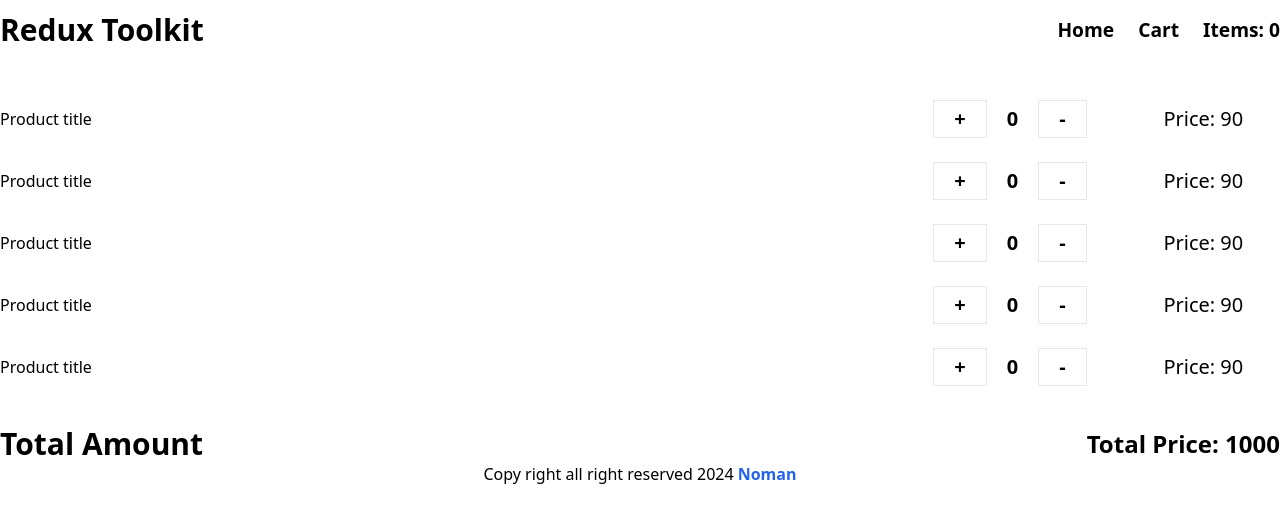
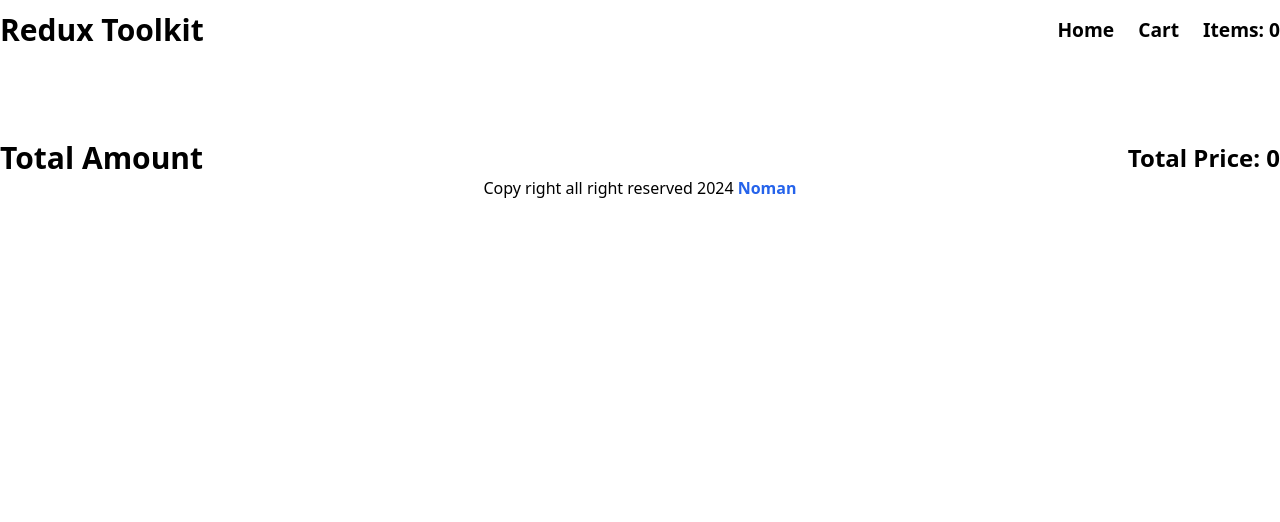
Before and after one commit to pxycknomdictator/RTK-ecommerce-cart, a React (Vite) app: page /products in a window 1280 px wide. Shown: the top 522 px of the page. Built offline with nearby package versions, Linux system fonts and the light colour scheme.

Commit message:
added total amount logic

```diff
--- a/src/UI/Header.jsx
+++ b/src/UI/Header.jsx
@@ -1,6 +1,8 @@
+import { useSelector } from "react-redux";
 import { NavLink } from "react-router-dom";
 
 export const Header = () => {
+  const { products } = useSelector((state) => state.cart);
   return (
     <header className="container mx-auto px-5 py-3 sm:px-0 flex items-center justify-between">
       <div>
@@ -9,7 +11,7 @@
       <nav className="space-x-6 text-[1.2rem] font-semibold">
         <NavLink to="/">Home</NavLink>
         <NavLink to="/products">Cart</NavLink>
-        <span>Items: 0</span>
+        <span>Items: {products.length}</span>
       </nav>
     </header>
   );
--- a/src/components/Card.jsx
+++ b/src/components/Card.jsx
@@ -1,6 +1,11 @@
+import { useDispatch } from "react-redux";
+import { addToCart } from "../store/features/cart/cartSlice";
+
 /* eslint-disable react/prop-types */
 export const Card = ({ products }) => {
-  const { title, price, image } = products;
+  const dispatch = useDispatch();
+
+  const { title, price, image, id } = products;
   return (
     <li className="rounded-lg">
       <div className="flex items-center justify-center">
@@ -9,7 +14,10 @@
       <div className="text-left py-4">
         <h2 className="text-xl font-semibold">{title}</h2>
         <h3 className="font-semibold">Price: {price}</h3>
-        <button className="inline-block py-2 px-5 font-semibold bg-blue-500 hover:bg-blue-600 text-white rounded mt-4">
+        <button
+          onClick={() => dispatch(addToCart({ title, price, id, quantity: 1 }))}
+          className="inline-block py-2 px-5 font-semibold bg-blue-500 hover:bg-blue-600 text-white rounded mt-4"
+        >
           Add To Cart
         </button>
       </div>
--- a/src/components/Cart.jsx
+++ b/src/components/Cart.jsx
@@ -1,18 +1,19 @@
-export const Cart = () => {
+/* eslint-disable react/prop-types */
+export const Cart = ({ product }) => {
   return (
     <li className="flex items-center justify-between">
       <div>
-        <span>Product title</span>
+        <span>{product.title}</span>
       </div>
       <div className="grid grid-cols-2 gap-10 place-items-center text-xl">
         <div>
           <div className="space-x-5 font-semibold">
             <button className="border py-1 px-5">+</button>
-            <span>0</span>
+            <span>{product.quantity}</span>
             <button className="border py-1 px-5">-</button>
           </div>
         </div>
-        <span>Price: 90</span>
+        <span>Price: {product.price}</span>
       </div>
     </li>
   );
--- a/src/components/CartList.jsx
+++ b/src/components/CartList.jsx
@@ -1,15 +1,15 @@
+import { useSelector } from "react-redux";
 import { Cart } from "./Cart";
 import { Total } from "./Total";
 
 export const CartList = () => {
+  const { products } = useSelector((state) => state.cart);
   return (
     <>
       <ul className="container px-5 sm:px-0 mx-auto mt-10 grid grid-cols-1 gap-y-6 gap-x-7">
-        <Cart />
-        <Cart />
-        <Cart />
-        <Cart />
-        <Cart />
+        {products.map((product) => (
+          <Cart key={product.id} product={product} />
+        ))}
       </ul>
       <Total />
     </>
--- a/src/components/Total.jsx
+++ b/src/components/Total.jsx
@@ -1,8 +1,16 @@
+import { useSelector } from "react-redux";
+
 export const Total = () => {
+  const { products } = useSelector((state) => state.cart);
+  const total = products.reduce(
+    (accumulator, product) => accumulator + product.price,
+    0
+  );
+
   return (
     <div className="container px-5 sm:px-0 mx-auto mt-10 flex items-center justify-between">
       <h1 className="text-3xl font-semibold">Total Amount</h1>
-      <h2 className="text-2xl font-semibold">Total Price: 1000</h2>
+      <h2 className="text-2xl font-semibold">Total Price: {total}</h2>
     </div>
   );
 };
--- a/src/store/features/cart/cartSlice.js
+++ b/src/store/features/cart/cartSlice.js
@@ -9,7 +9,7 @@
   initialState,
   reducers: {
     addToCart: (state, action) => {
-      state.products.push(action);
+      state.products.push(action.payload);
     },
   },
 });
```
